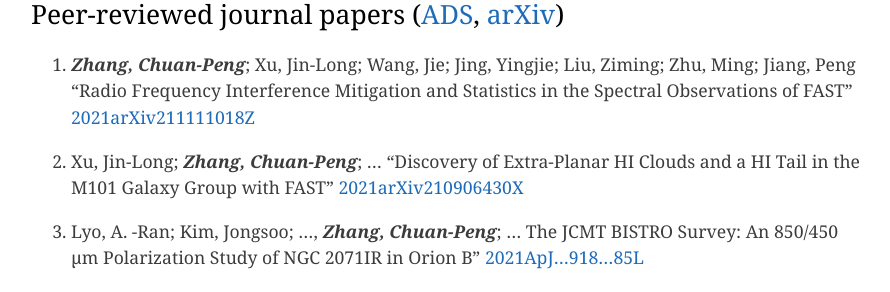
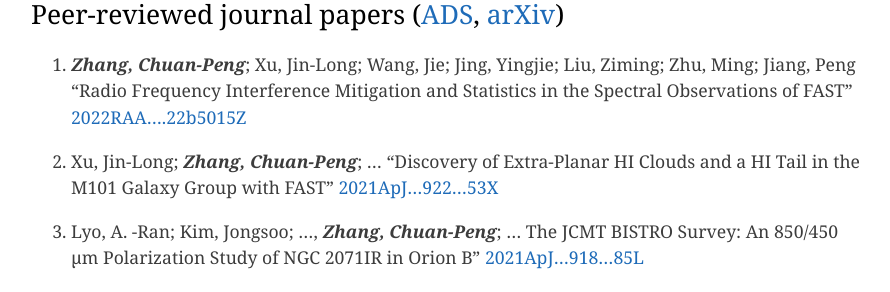
Before and after one commit to zcp521/zcp521.github.io, a Jekyll site: the page built from pub.md, in a window 1280 px wide and 900 px high, scrolled down 529 px. Shown: the part 155-447 px from the top of the window, without its empty margins (193-1083 px from the left). Built offline with Jekyll 4.4.1, drawn with Linux system fonts in a browser that asks for light colours.

Commit message:
Update pub.md

```diff
--- a/pub.md
+++ b/pub.md
@@ -16,11 +16,11 @@ tagline: "My publication list"
 
 52. ***Zhang, Chuan-Peng***; Xu, Jin-Long; Wang, Jie; Jing, Yingjie; Liu, Ziming; Zhu, Ming; Jiang, Peng
 	"Radio Frequency Interference Mitigation and Statistics in the Spectral Observations of FAST"
-	[2021arXiv211111018Z](https://ui.adsabs.harvard.edu/abs/2021arXiv211111018Z)
+	[2022RAA....22b5015Z](https://ui.adsabs.harvard.edu/abs/2022RAA....22b5015Z)
 
 51. Xu, Jin-Long; ***Zhang, Chuan-Peng***; ...
 	"Discovery of Extra-Planar HI Clouds and a HI Tail in the M101 Galaxy Group with FAST"
-	[2021arXiv210906430X](https://ui.adsabs.harvard.edu/abs/2021arXiv210906430X)
+	[2021ApJ...922...53X](https://ui.adsabs.harvard.edu/abs/2021ApJ...922...53X)
 
 50. Lyo, A. -Ran; Kim, Jongsoo; ..., ***Zhang, Chuan-Peng***; ...
 	The JCMT BISTRO Survey: An 850/450 μm Polarization Study of NGC 2071IR in Orion B"
```
